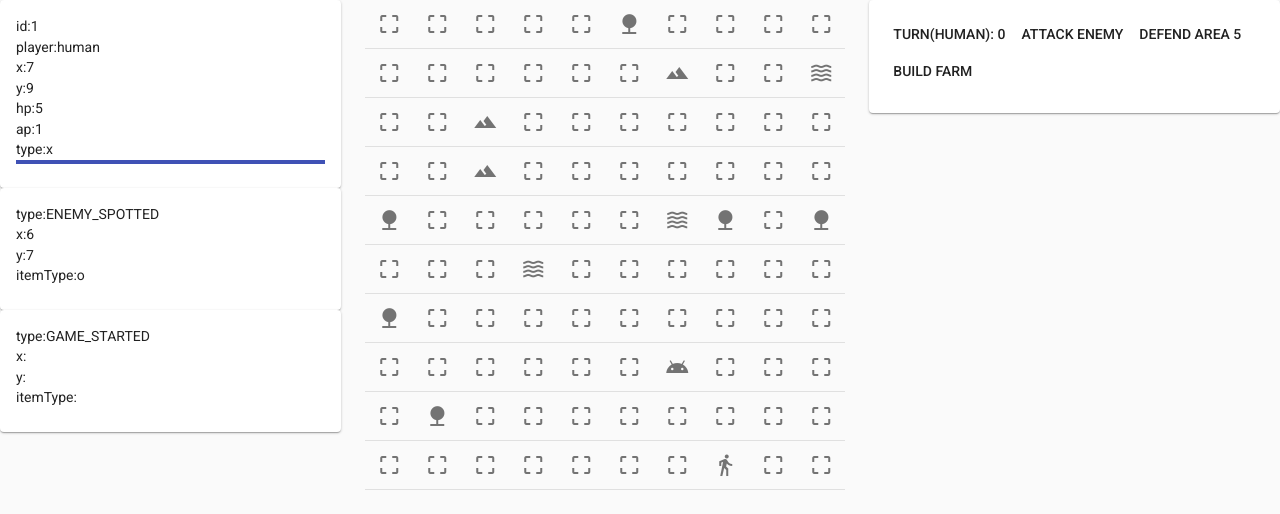
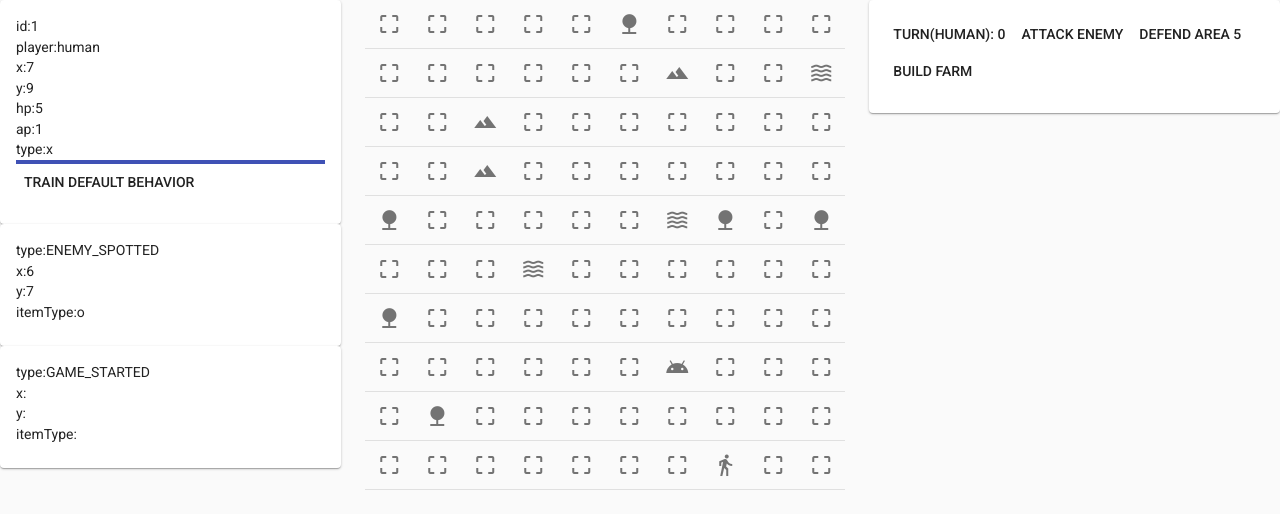
Before and after one commit to herstad/brigands-deploy, a React (Create React App) app: page / in a window 1280 px wide. Shown: the top 514 px of the page. Built offline with nearby package versions, Linux system fonts and the light colour scheme.

Commit message:
Train default event

```diff
--- a/src/InfoPane.js
+++ b/src/InfoPane.js
@@ -5,6 +5,7 @@ import Typography from '@material-ui/core/Typography';
 import LinearProgress from '@material-ui/core/LinearProgress';
 import {getItemById} from "./itemsUtil";
 import {ReducerDispatch} from "./App";
+import Button from "@material-ui/core/Button";
 
 function UnitCard() {
   const {selectedId, items} = useContext(ReducerDispatch).state;
@@ -14,6 +15,7 @@ function UnitCard() {
   const {id, playerId, x, y, hp, ap, type} = getItemById(selectedId, items);
   const maxHp = 5;
   const relativeHp = hp / maxHp * 100;
+  const defaultEvent = {type:'DEFAULT_EVENT', itemId: selectedId};
   return (
     <Card>
       <CardContent>
@@ -25,9 +27,28 @@ function UnitCard() {
         <Typography>ap:{ap}</Typography>
         <Typography>type:{type}</Typography>
         <LinearProgress variant="determinate" value={relativeHp}/>
+        <TrainEventButton event={defaultEvent}/>
       </CardContent>
     </Card>
   );
+}
+
+function TrainEventButton({event}) {
+  const {state, dispatch} = useContext(ReducerDispatch);
+  if (state.selectedId === undefined) {
+    return null;
+  }
+  const handleTrainEvent = () => {
+    dispatch({
+      type: 'TRAIN_EVENT',
+      payload: {
+        agentId: event.itemId,
+        event,
+      }
+    })
+  };
+  return (<Button color='default' onClick={handleTrainEvent}>Train Default Behavior</Button>);
+
 }
 
 function EventCard({event}) {
```
